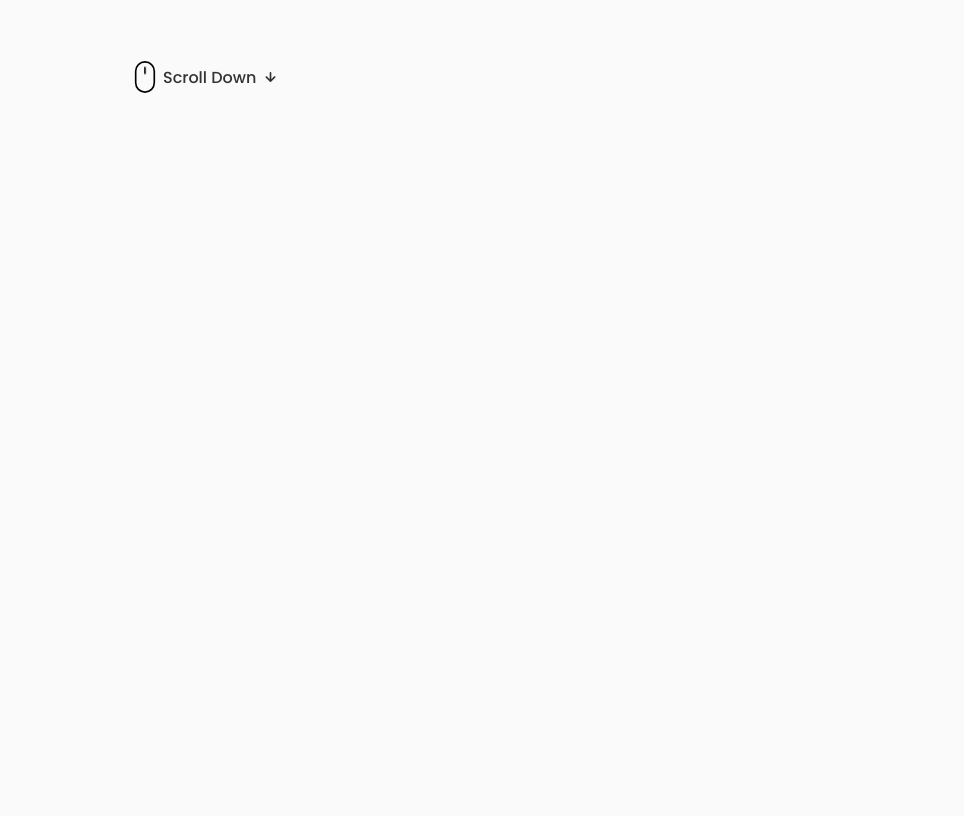
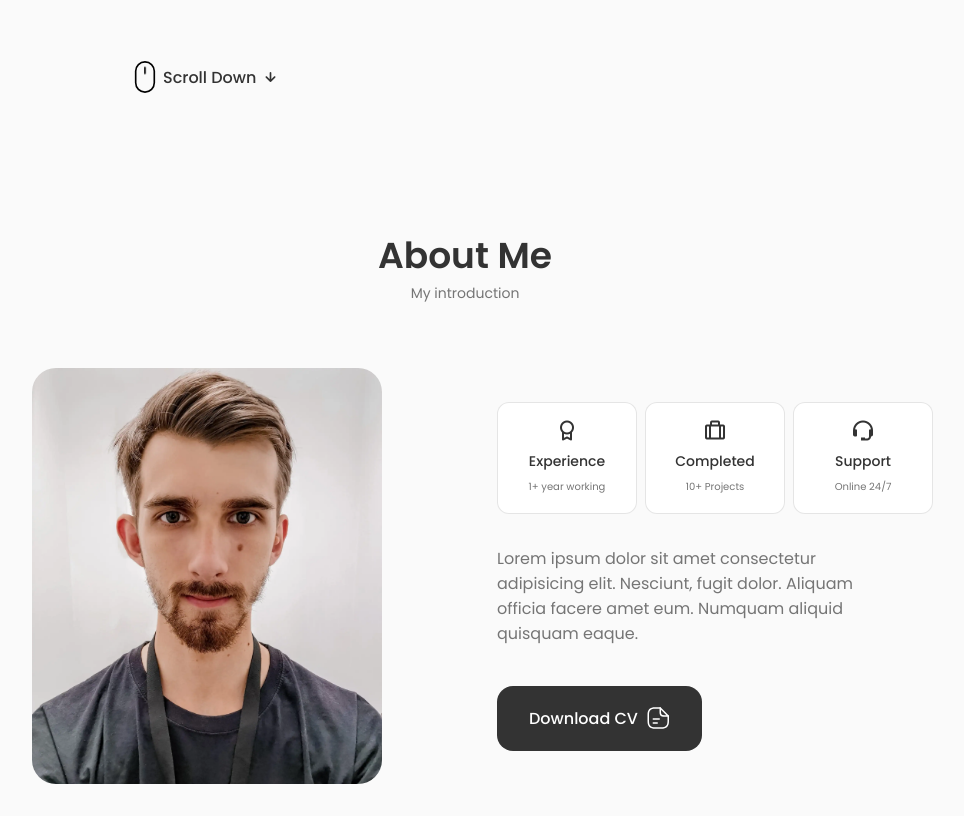
Before and after one commit to Stanislav-Vorozhun/react-cvlanding, a React (Create React App) app: page / in a window 1280 px wide. Shown: the part 540-1356 px from the top of the page, without its empty margins (175-1139 px from the left). Before the commit the page ends 800 px from the top, so only its background shows below. Built offline with nearby package versions, Linux system fonts and the light colour scheme.

Commit message:
container about

```diff
--- a/src/App.js
+++ b/src/App.js
@@ -2,6 +2,7 @@
 import './App.css';
 import Header from './components/header/Header';
 import Home from './components/home/Home';
+import About from './components/about/About';
 
 const App = () => {
   return (
@@ -9,6 +10,7 @@
       <Header />
       <main className='main'>
         <Home />
+        <About />
       </main>
     </>
   )
--- /dev/null
+++ b/src/components/about/About.jsx
@@ -0,0 +1,52 @@
+import React from 'react';
+import "./about.css";
+import AboutImg from "../../assets/ava-min.webp";
+import CV from "../../assets/John-Cv.pdf";
+import Info from './Info';
+
+const About = () => {
+  return (
+    <section className="about section" id="about">
+      <h2 className="section__title">About Me</h2>
+      <span className="section__subtitle">My introduction</span>
+      <div className="about__container container grid">
+        <img src={AboutImg} alt="/" className="about__img" />
+        <div className="about__data">
+          <Info />
+          <p className="about__discription">
+            Lorem ipsum dolor sit amet consectetur adipisicing elit. Nesciunt, fugit dolor. Aliquam officia facere amet eum. Numquam aliquid quisquam eaque.
+          </p>
+          <a download="" href={CV} className="button button--flex">Download CV
+            <svg
+              class="button__icon"
+              xmlns="http://www.w3.org/2000/svg"
+              width="24"
+              height="24"
+              viewBox="0 0 24 24"
+              fill="none"
+            >
+              <path
+                d="M15.25 22.7502H9.25C3.82 22.7502 1.5 20.4302 1.5 15.0002V9.00024C1.5 3.57024 3.82 1.25024 9.25 1.25024H14.25C14.66 1.25024 15 1.59024 15 2.00024C15 2.41024 14.66 2.75024 14.25 2.75024H9.25C4.64 2.75024 3 4.39024 3 9.00024V15.0002C3 19.6102 4.64 21.2502 9.25 21.2502H15.25C19.86 21.2502 21.5 19.6102 21.5 15.0002V10.0002C21.5 9.59024 21.84 9.25024 22.25 9.25024C22.66 9.25024 23 9.59024 23 10.0002V15.0002C23 20.4302 20.68 22.7502 15.25 22.7502Z"
+                fill="var(--container-color)"
+              ></path>
+              <path
+                d="M22.25 10.7502H18.25C14.83 10.7502 13.5 9.42023 13.5 6.00023V2.00023C13.5 1.70023 13.68 1.42023 13.96 1.31023C14.24 1.19023 14.56 1.26023 14.78 1.47023L22.78 9.47023C22.99 9.68023 23.06 10.0102 22.94 10.2902C22.82 10.5702 22.55 10.7502 22.25 10.7502ZM15 3.81023V6.00023C15 8.58023 15.67 9.25023 18.25 9.25023H20.44L15 3.81023Z"
+                fill="var(--container-color)"
+              ></path>
+              <path
+                d="M13.25 13.7502H7.25C6.84 13.7502 6.5 13.4102 6.5 13.0002C6.5 12.5902 6.84 12.2502 7.25 12.2502H13.25C13.66 12.2502 14 12.5902 14 13.0002C14 13.4102 13.66 13.7502 13.25 13.7502Z"
+                fill="var(--container-color)"
+              ></path>
+              <path
+                d="M11.25 17.7502H7.25C6.84 17.7502 6.5 17.4102 6.5 17.0002C6.5 16.5902 6.84 16.2502 7.25 16.2502H11.25C11.66 16.2502 12 16.5902 12 17.0002C12 17.4102 11.66 17.7502 11.25 17.7502Z"
+                fill="var(--container-color)"
+              ></path>
+            </svg>
+          </a>
+        </div>
+      </div>
+    </section>
+  )
+}
+
+export default About
--- /dev/null
+++ b/src/components/about/Info.jsx
@@ -0,0 +1,27 @@
+import React from 'react'
+
+const Info = () => {
+  return (
+    <div className="about__info grid">
+      <div className="about__box">
+        <i className="bx bx-award about__icon"></i>
+        <h3 className="about__title">Experience</h3>
+        <span className="about__subtitle">1+ year working</span>
+      </div>
+
+      <div className="about__box">
+        <i className="bx bx-briefcase-alt about__icon"></i>
+        <h3 className="about__title">Completed</h3>
+        <span className="about__subtitle">10+ Projects</span>
+      </div>
+
+      <div className="about__box">
+        <i className="bx bx-support about__icon"></i>
+        <h3 className="about__title">Support</h3>
+        <span className="about__subtitle">Online 24/7</span>
+      </div>
+    </div>
+  )
+}
+
+export default Info
--- /dev/null
+++ b/src/components/about/about.css
@@ -0,0 +1,93 @@
+.about__container {
+  grid-template-columns: repeat(2, 1fr);
+  align-items: center;
+  column-gap: 4rem;
+}
+
+.about__img {
+  width: 350px;
+  border-radius: 1.5rem;
+  justify-self: center;
+}
+
+.about__info {
+  grid-template-columns: repeat(3, 140px);
+  gap: 0.5rem;
+  margin-bottom: var(--mb-2);
+}
+
+.about__box {
+  background-color: var(--container-color);
+  border: 1px solid rgba(0, 0, 0, 0.1);
+  border-radius: 0.75rem;
+  text-align: center;
+  padding: 1rem 1.25rem;
+}
+
+.about__icon {
+  font-size: 1.5rem;
+  color: var(--title-color);
+  margin-bottom: var(--mb-0-5);
+}
+
+.about__title {
+  font-size: var(--small-font-size);
+  font-weight: var(--font-medium);
+}
+
+.about__subtitle {
+  font-size: var(--tiny-font-size);
+}
+
+.about__discription {
+  padding: 0 4rem 0 0;
+  margin-bottom: var(--mb-2-5);
+}
+
+
+/* large dev */
+@media screen and (max-width: 992px) {
+  .about__container {
+    grid-template-columns: 1fr;
+    row-gap: 2.5rem;
+  }
+
+  .about__img {
+    width: 220px;
+  }
+
+  .about__box {
+    padding: 0.75rem 0.5rem;
+  }
+
+  .about__data {
+    text-align: center;
+  }
+
+  .about__info {
+    justify-content: center;
+  }
+
+  .about__discription {
+    padding: 0 5rem;
+    margin-bottom: 2rem;
+  }
+}
+
+/* medium dev*/
+@media screen and (max-width: 576px) {
+  .about__info {
+    grid-template-columns: repeat(3, 1fr);
+  }
+
+  .about__discription {
+    padding: 0;
+  }
+}
+
+/* small dev*/
+@media screen and (max-width: 350px) {
+  .about__info {
+    grid-template-columns: repeat(2, 1fr);
+  }
+}
```
